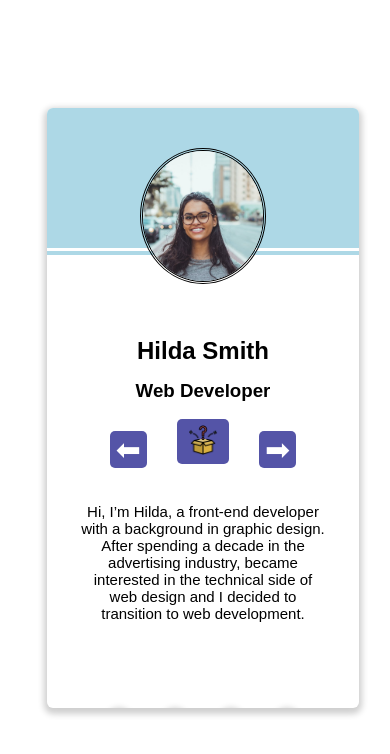
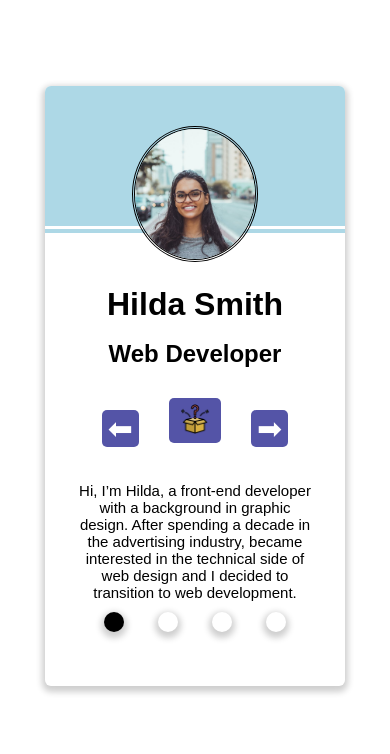
Before and after one commit to cdanderson76/cdaReviews, a React (Vite) app: page / in a window 390 px wide. Shown: the top 754 px of the page. Built offline with nearby package versions, Linux system fonts and the light colour scheme.

Commit message:
mobile design change

```diff
--- a/src/App.jsx
+++ b/src/App.jsx
@@ -47,8 +47,8 @@ function Card() {
              alt={`profile pic of ${currIndex.name}`}
              className='profile-pic'/>
       </div>
-      <h2>{currIndex.name}</h2>
-      <h3>{currIndex.job}</h3>
+      <h1>{currIndex.name}</h1>
+      <h2>{currIndex.job}</h2>
       <div className="text-container">
         <button className="left-arrow" onClick={subIndex}>⬅</button>
         <button><img src={surprise} alt="" className="surprise" onClick={generateRandom}/></button>
--- a/src/index.css
+++ b/src/index.css
@@ -2,8 +2,8 @@
 
 .canvas {
   display: flex;
-  width: 100vw;
-  height: 100vh;
+  width: 100%;
+  height: 95vh;
   flex-direction: column;
   justify-content: center;
   align-items: center;
@@ -39,7 +39,6 @@
   width: 7.5rem;
   height: 8.13rem;
   border: 0.13rem solid black;
-  /* position: absolute; */
   top: 10rem;
   margin-top: 40px;
   object-fit: cover;
@@ -56,24 +55,27 @@
 .text-container p {
   font-size: 15px;
   margin-top: 35px;
+  margin-bottom: -60px;
   height: 150px;
 }
 
-.container h2 {
+.container h1 {
+  margin-top: -10px;
   text-transform: capitalize;
   text-align: center;
 }
 
-.container h3 {
+.container h2 {
   margin-top: -5px;
   text-align: center;
   text-transform: capitalize;
+  margin-bottom: 50px;
 }
 
 .left-arrow {
   font-size: 30px;
   margin-right: 30px;
-  margin-top: 30px;
+  margin-top: 10px;
 }
 
 .right-arrow {
```
